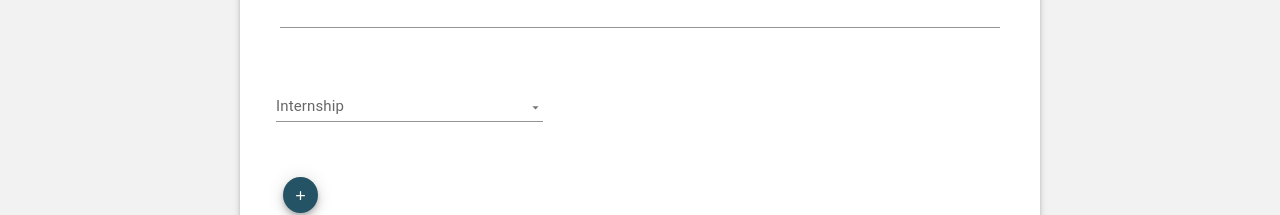
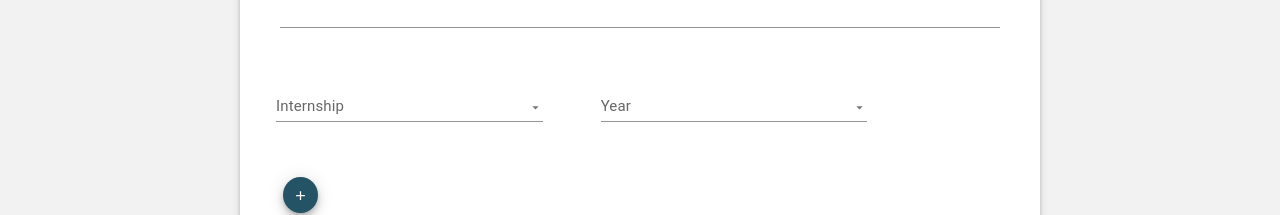
Before and after one commit to barrachmany/Colman-Portfolio-Hub, a React (Vite) app in the folder Colman-Portfilio-Hub/: page /createproject in a window 1280 px wide. Shown: the part 681-896 px from the top of the page. Built offline with nearby package versions, Linux system fonts and the light colour scheme.

Commit message:
adding years

```diff
--- a/Colman-Portfilio-Hub/src/components/SearchBar.jsx
+++ b/Colman-Portfilio-Hub/src/components/SearchBar.jsx
@@ -34,12 +34,21 @@ const SearchBar = () => {
   }
 
   const internships = [
-    { value: "All" },
+    { value: "All Internships" },
     { value: "Full-Stack" },
     { value: "Deep Learning" },
     { value: "Data Science" },
     { value: "Cyber" },
     { value: "Fintech" }
+  ];
+
+  const years = [
+    { value: "All Years" },
+    { value: 2024 },
+    { value: 2023 },
+    { value: 2022 },
+    { value: 2021 },
+    { value: 2020 },
   ];
 
   return (
@@ -52,13 +61,19 @@ const SearchBar = () => {
       <div className="inside-navbar-container">
         <input type="text" placeholder="Search" style={{ padding: '0' }} className="navbar-input" onChange={handleSearch} />
         <select name="internship" className="navbar-select" onChange={handleCategory} >
-          {internships.map((intern, idx) => (
+          {internships.map((year, idx) => (
+            <option value={year.value} key={idx}>
+              {year.value}
+            </option>
+          ))}
+        </select>
+        <select name="year" className="navbar-select" onChange={handleCategory} >
+          {years.map((intern, idx) => (
             <option value={intern.value} key={idx}>
               {intern.value}
             </option>
           ))}
         </select>
-
       </div>
     </div>
   );
--- a/Colman-Portfilio-Hub/src/scenes/create-project-page/CreateProjectPage.jsx
+++ b/Colman-Portfilio-Hub/src/scenes/create-project-page/CreateProjectPage.jsx
@@ -246,6 +246,8 @@ const CreateProjectPage = () => {
                       />
                     </FormControl>
                     <div className="choose-create-button">
+                      <div>
+
                         <FormControl
                           variant="standard"
                           sx={{
@@ -283,6 +285,45 @@ const CreateProjectPage = () => {
                             </MenuItem>
                           </Select>
                         </FormControl>
+                        <FormControl
+                          variant="standard"
+                          sx={{
+                            m: 1,
+                            minWidth: 120,
+                            width: "28ch",
+                            fontSize: "1.5rem",
+                            marginBottom: "40px",
+                            marginLeft: "50px"
+                          }}>
+                          <InputLabel id="demo-simple-select-standard-label" sx={{ fontSize: "1.5rem" }}>
+                            Year
+                          </InputLabel>
+                          <Select
+                            labelId="demo-simple-select-standard-label"
+                            id="demo-simple-select-standard"
+                            name="category"
+                            value={Internship}
+                            onChange={handleChange}
+                            label="Internship"
+                            sx={{ fontSize: "1.5rem" }}>
+                            <MenuItem value={"Full-Stack"} sx={{ fontSize: "1.5rem" }}>
+                              2024
+                            </MenuItem>
+                            <MenuItem value={"Deep Learning"} sx={{ fontSize: "1.5rem" }}>
+                              2023
+                            </MenuItem>
+                            <MenuItem value={"Data Science"} sx={{ fontSize: "1.5rem" }}>
+                              2022
+                            </MenuItem>
+                            <MenuItem value={"Cyber"} sx={{ fontSize: "1.5rem" }}>
+                              2021
+                            </MenuItem>
+                            <MenuItem value={"Fintech"} sx={{ fontSize: "1.5rem" }}>
+                              2020
+                            </MenuItem>
+                          </Select>
+                        </FormControl>
+                      </div>
                       <Tooltip title='Add'>
                         <Fab
                           aria-label="add"
```
Lines whose indentation alone changed are shown as unchanged.
